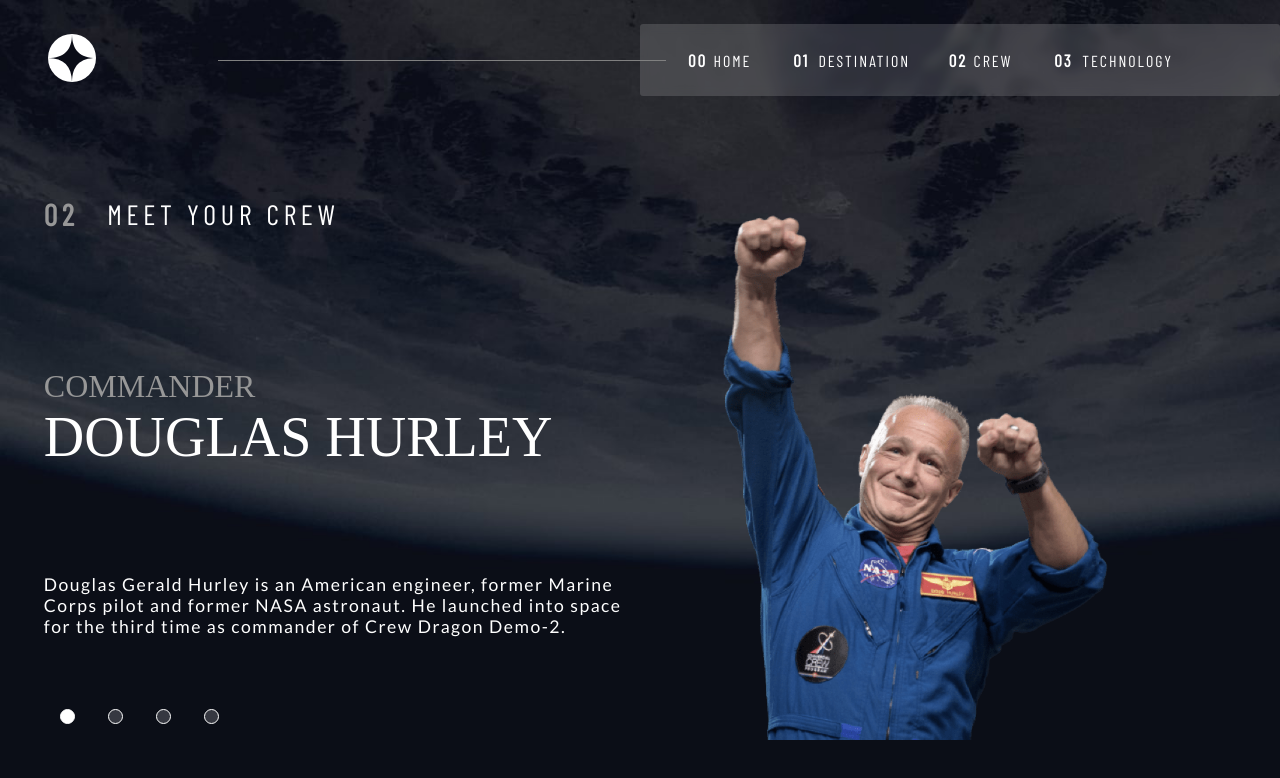
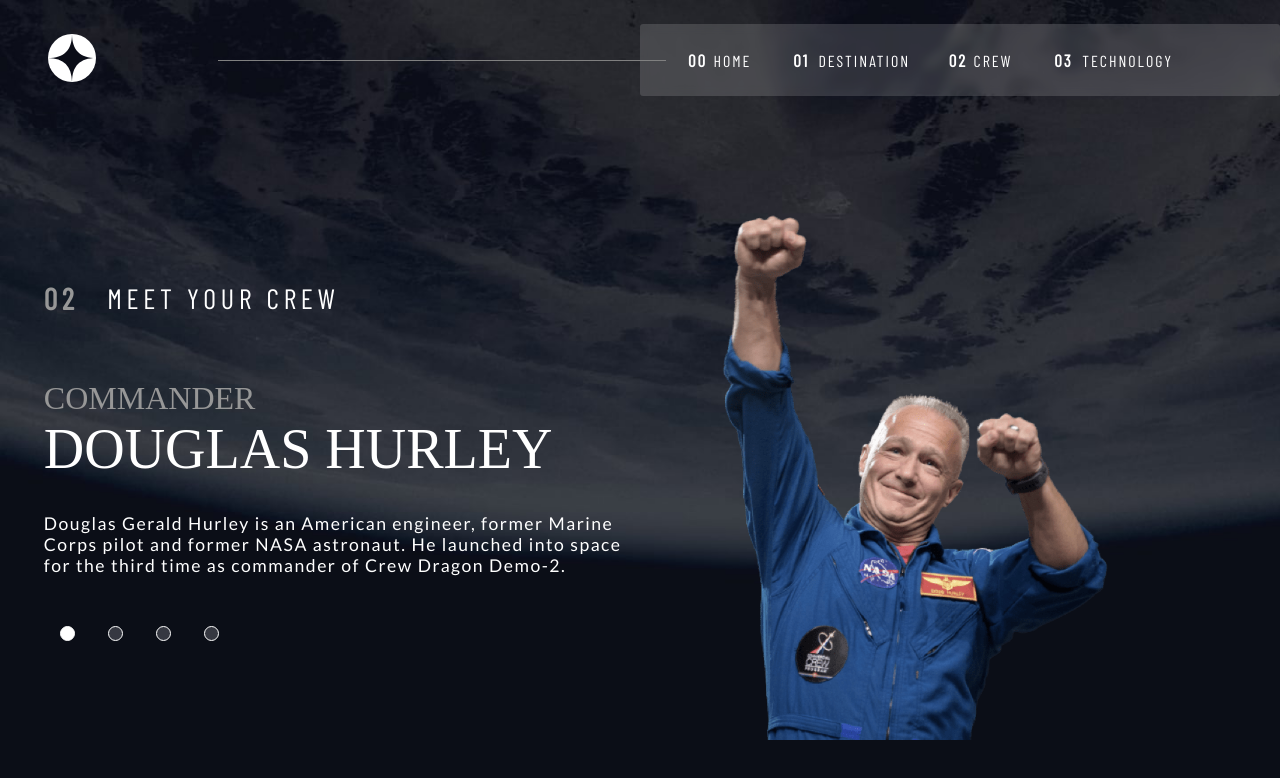
Before and after one commit to Matheusnugas/mlnspacetourism, a React (Create React App) app: page /crew/douglas in a window 1280 px wide. Shown: the top 778 px of the page. Built offline with nearby package versions, Linux system fonts and the light colour scheme; a web font is replaced by a local one.

Commit message:
hide overflow crew

```diff
--- a/src/pages/Crew.css
+++ b/src/pages/Crew.css
@@ -15,6 +15,7 @@
         background-size: cover;
         height: 100vh;
         color: white;
+        overflow: hidden;
     }
 
     .crewContentWrapper {
@@ -31,7 +32,6 @@
         max-width: 50%;
         display: flex;
         flex-direction: column;
-        height: 75vh;
         justify-content: space-around;
         align-items: flex-start;
     }
@@ -65,6 +65,7 @@
         display: flex;
         width: 30%;
         justify-content: space-around;
+        padding-top: 50px;
     }
 
     .crewNumberHeading{
```
